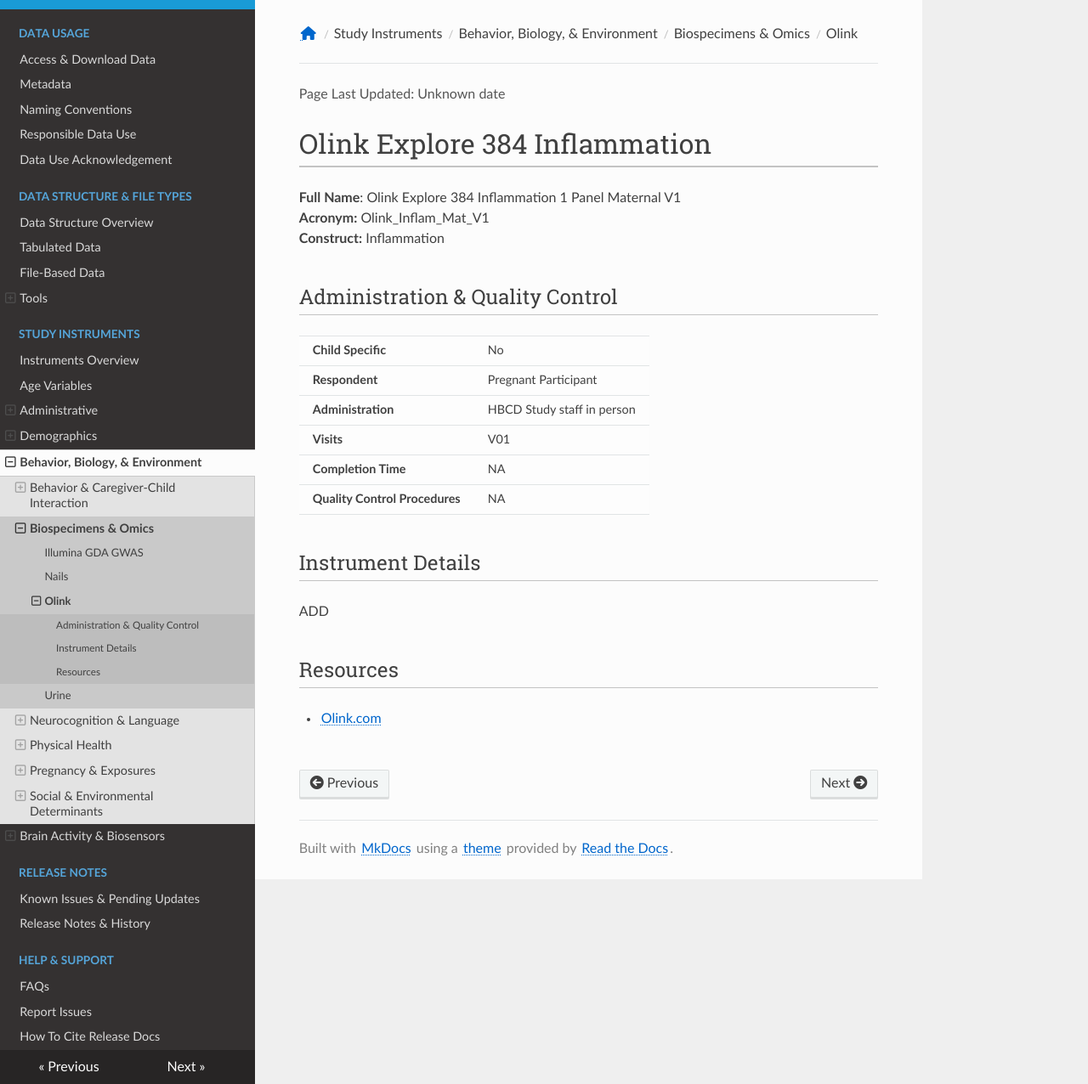
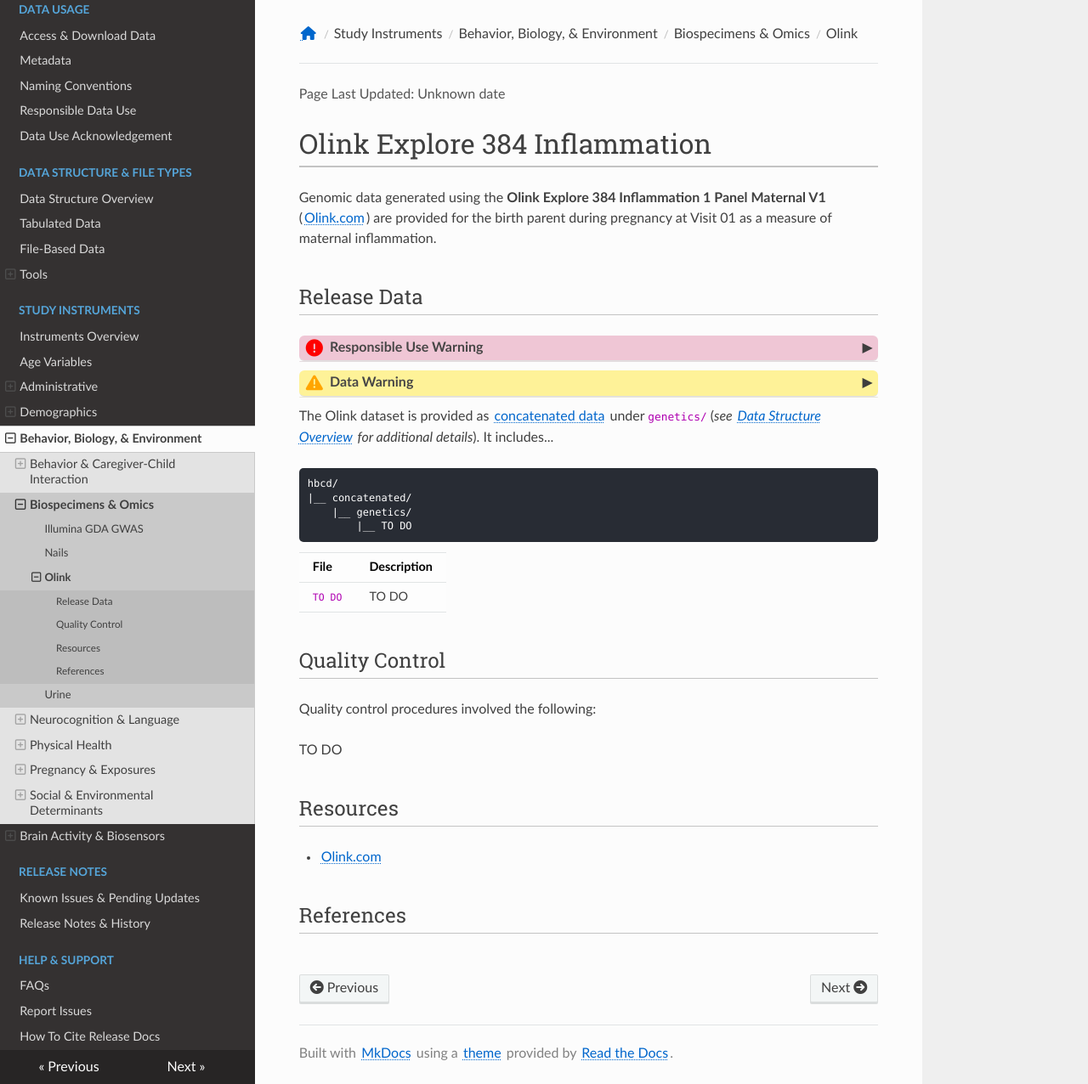
Before and after one commit to nbdc-datahub/hbcd-docs, an MkDocs documentation site: the page built from docs/instruments/biospec/olink.md, in a window 1280 px wide and 1276 px high. Shown: the whole window at 85% size. Built offline with MkDocs 1.6.1, drawn with Linux system fonts in a browser that asks for light colours; nearby versions of some CDN libraries.

Commit message:
polish olink

```diff
--- a/docs/instruments/biospec/olink.md
+++ b/docs/instruments/biospec/olink.md
@@ -1,34 +1,83 @@
 # Olink Explore 384 Inflammation
 
-**Full Name**: Olink Explore 384 Inflammation 1 Panel Maternal V1
-**Acronym:** Olink_Inflam_Mat_V1
-**Construct:** Inflammation
+Genomic data generated using the **Olink Explore 384 Inflammation 1 Panel Maternal V1** ([Olink.com](https://olink.com/products/olink-explore-3072-384)) are provided for the birth parent during pregnancy at Visit 01 as a measure of maternal inflammation.
 
-## Administration & Quality Control
+## Release Data
+
+<div id="alert" class="alert-banner" onclick="toggleCollapse(this)">
+  <span class="emoji"><i class="fas fa-exclamation-circle"></i></span>
+  <span class="text-with-link">
+  <span class="text">Responsible Use Warning</span>
+  <a class="anchor-link" href="#alert" title="Copy link">
+  <i class="fa-solid fa-link"></i>
+  </a>
+  </span>
+  <span class="arrow">▸</span>
+</div>
+<div class="alert-collapsible-content">
+<p>When using HBCD data, all data users must agree to responsible use as described in the DUC.</p>
+</div>
+
+
+<div id="warning" class="warning-banner" onclick="toggleCollapse(this)">
+  <span class="emoji"><i class="fas fa-exclamation-triangle"></i></span>
+  <span class="text-with-link">
+  <span class="text">Data Warning</span>
+  <a class="anchor-link" href="#warning" title="Copy link">
+  <i class="fa-solid fa-link"></i>
+  </a>
+  </span>
+  <span class="arrow">▸</span>
+</div>
+<div class="warning-collapsible-content">
+</div>
+
+
+The Olink dataset is provided as <a href="../../../datacuration/file-based-data/#concatenated-data">concatenated data</a> under <code>genetics/</code> (*see <a href="../../../datacuration/overview" target="_blank">Data Structure Overview</a> for additional details*). It includes...
+
+<pre class="folder-tree">
+hbcd/
+|__ concatenated/
+    |__ genetics/
+        |__ TO DO
+</pre>
+
+
+<table class="table-no-vertical-lines" style="width: 100%; border-collapse: collapse; table-layout: fixed;">
+<thead>
+  <tr><th>File</th><th>Description</th></tr>
+</thead>
+<tbody>
+<tr>
+  <td><code>TO DO</code></td>
+  <td>TO DO</td>
+</tr>
+</tbody>
+</table>
+
+## Quality Control
+
+Quality control procedures involved the following:
+
+TO DO
+
+## Resources
+
+- [Olink.com](https://olink.com/products/olink-explore-3072-384)
+
+
+## References
+<div class="references">
+</div>
+
+
+<!-- ## Administration & Quality Control
 
 <table class="table-no-vertical-lines" style="width: 100%; border-collapse: collapse; table-layout: fixed;">
 <tbody>
 <tr><td><b>Child Specific</b></td>
 <td>No </td></tr>
-<tr><td><b>Respondent</b></td>
-<td>Pregnant Participant</td></tr>
 <tr><td><b>Administration</b></td>
 <td style="word-wrap: break-word; white-space: normal;">HBCD Study staff in person</td></tr>
-<tr><td><b>Visits</b></td>
-<td>V01</td></tr>
-<tr><td><b>Completion Time</b></td>
-<td>NA</td></tr>
-<tr><td><b>Quality Control Procedures</b></td>
-<td style="word-wrap: break-word; white-space: normal;">NA</td></tr>
 </tbody>
-</table>
-
-
-
-## Instrument Details
-
-ADD
-
-## Resources
-
-- [Olink.com](https://olink.com/products/olink-explore-3072-384)
+</table> -->
```
